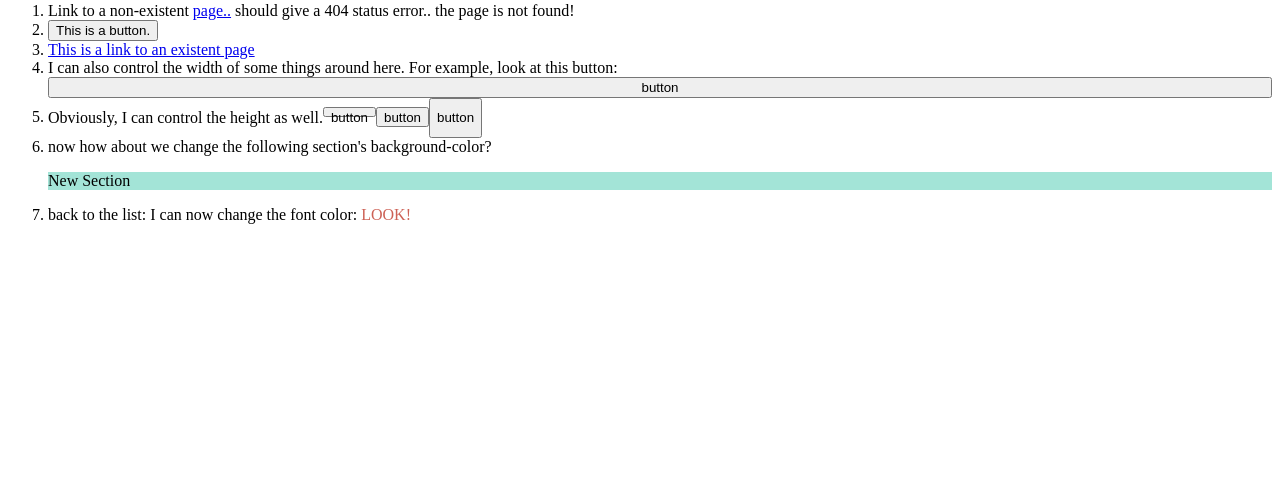
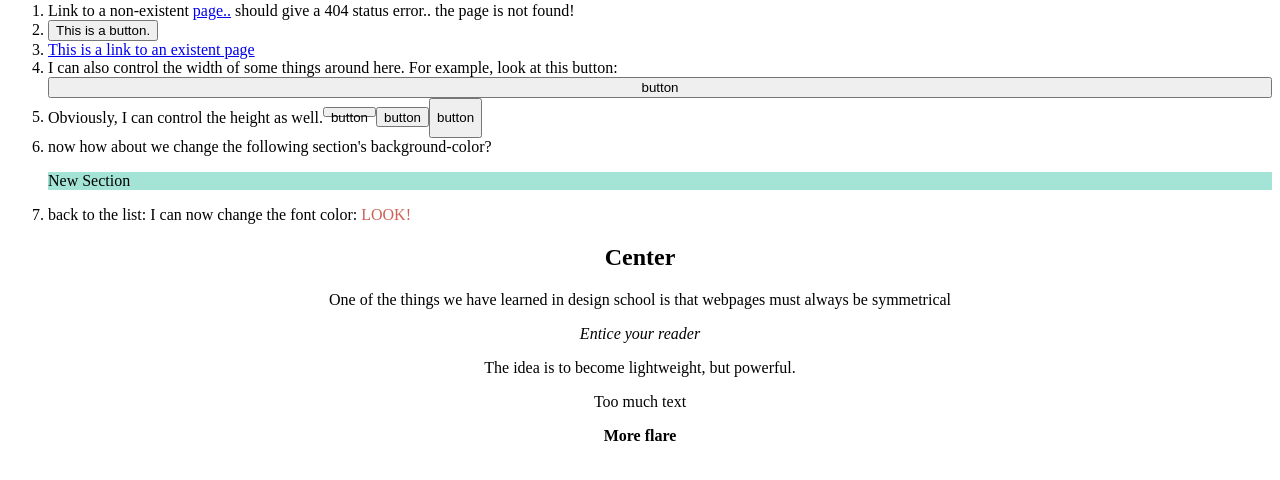
Before and after one commit to PolymathHero/polymathhero, a PHP site: page / in a window 1280 px wide. Shown: the part 112-592 px from the top of the page. Run offline with PHP 8.4, Linux system fonts and the light colour scheme.

Commit message:
Add files via upload

```diff
--- a/index.html
+++ b/index.html
@@ -20,6 +20,14 @@
 <li>back to the list: I can now change the font color: <p class="look">LOOK!</p></li>
 </ol>
 </section>
+<div class="center">
+    <h2>Center</h2>
+    <p>One of the things we have learned in design school is that webpages must always be symmetrical</p>
+    <p><em>Entice your reader</em></p>
+    <p>The idea is to become lightweight, but powerful.</p>
+    <p>Too much text</p>
+    <p><strong>More flare</strong></p>
+</div>
 </main>
 </body>
 </html>
--- a/style.css
+++ b/style.css
@@ -6,3 +6,7 @@
     color: #cd6155;
     display: inline;
 }
+
+.center {
+    text-align: center;
+}
```
